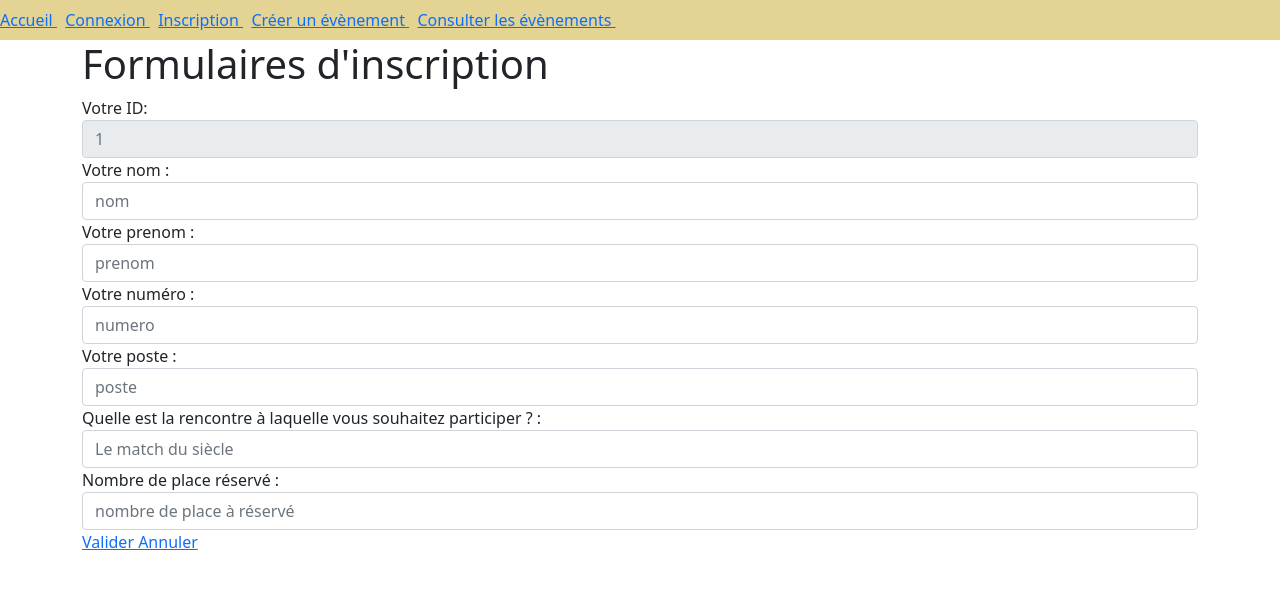
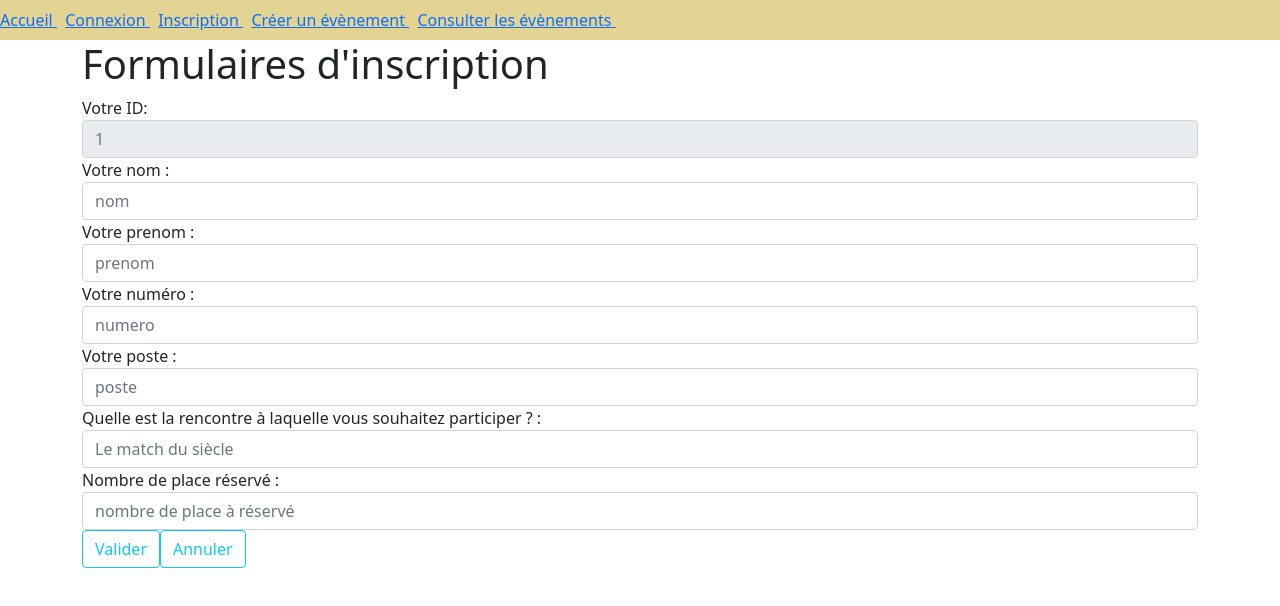
Before and after one commit to M0urad/ProjetSport, an Angular app in the folder Angular/: page /inscription in a window 1280 px wide. Shown: the top 606 px of the page. Built offline with nearby package versions, Linux system fonts and the light colour scheme.

Commit message:
modif bouton inscription

```diff
--- a/Angular/src/app/inscription/inscription.component.html
+++ b/Angular/src/app/inscription/inscription.component.html
@@ -33,8 +33,8 @@
   <label>Nombre de place réservé :</label>
   <input class="form-control" name="Nombre" placeholder="nombre de place à réservé"/>
 </div>
-<a [routerLink]="['/home']"> Valider</a>
-<a [routerLink]="['/home']"> Annuler</a>
+<button [routerLink]="['/home']" routerLinkActive="active" class="btn btn-outline-info">Valider</button>
+<button [routerLink]="['/home']" routerLinkActive="active" class="btn btn-outline-info">Annuler</button>
         </fieldset>
     </form>
   </div>
```
